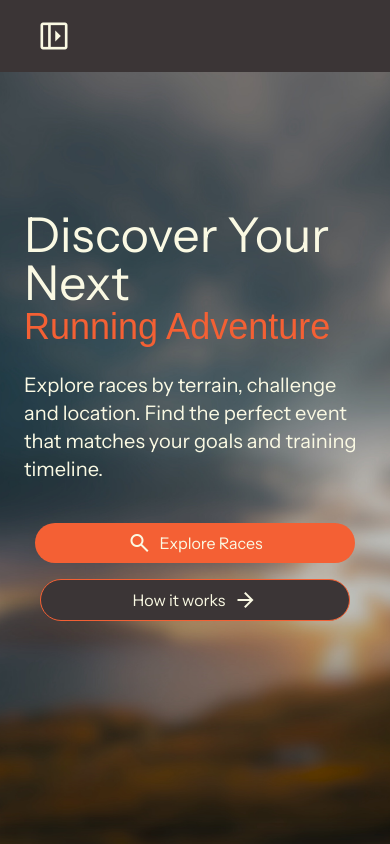
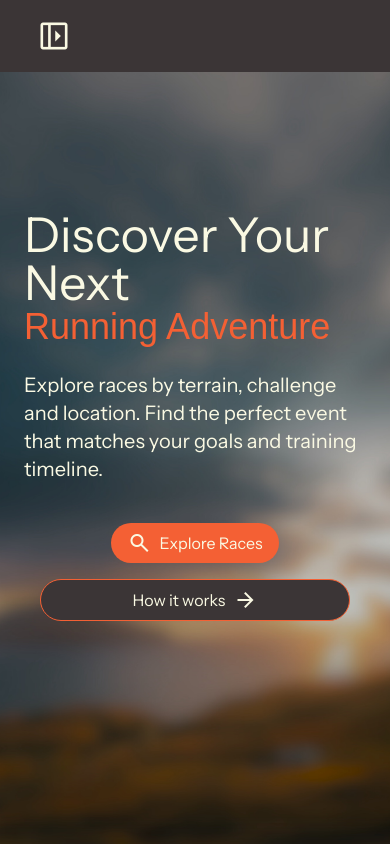
Before and after one commit to ellinorjohansson/Lopply, a Next.js app: page / in a window 390 px wide. Shown: the top 844 px of the page. Built offline with nearby package versions, Linux system fonts and the light colour scheme; no server answers; the database is empty; a web font is replaced by a local one.

Commit message:
💄(style): fixed responsivness on the button

```diff
--- a/src/common/components/buttons/PrimaryButton.tsx
+++ b/src/common/components/buttons/PrimaryButton.tsx
@@ -10,15 +10,15 @@ export interface PrimaryButtonProps {
 const PrimaryButton = ({ text, icon, size = "medium", onClick }: PrimaryButtonProps) => {
 
 	const sizeClasses = {
-		small: "py-2 px-4 text-sm",
-		medium: "py-2 px-23 text-base",
-		large: "py-1 px-17 sm:px-40 md:px-40 text-base"
+		small: "py-2 px-4 text-sm w-full max-w-[280px]",
+		medium: "py-2 px-4 text-base w-full max-w-[630px]",
+		large: "py-2 px-4 text-base w-full max-w-[920px]"
 	}[size];
 
 	return (
 		<button
 			onClick={onClick}
-			className={`${sizeClasses} font-sans flex items-center justify-center cursor-pointer bg-primaryaccent text-secondaryaccent rounded-3xl hover:brightness-80 transition`}
+			className={`${sizeClasses} font-sans flex items-center justify-center cursor-pointer bg-primaryaccent text-secondaryaccent rounded-3xl hover:brightness-80 transition whitespace-nowrap`}
 		>
 			{icon && (
 				<span className="material-symbols-outlined mr-2">
```
